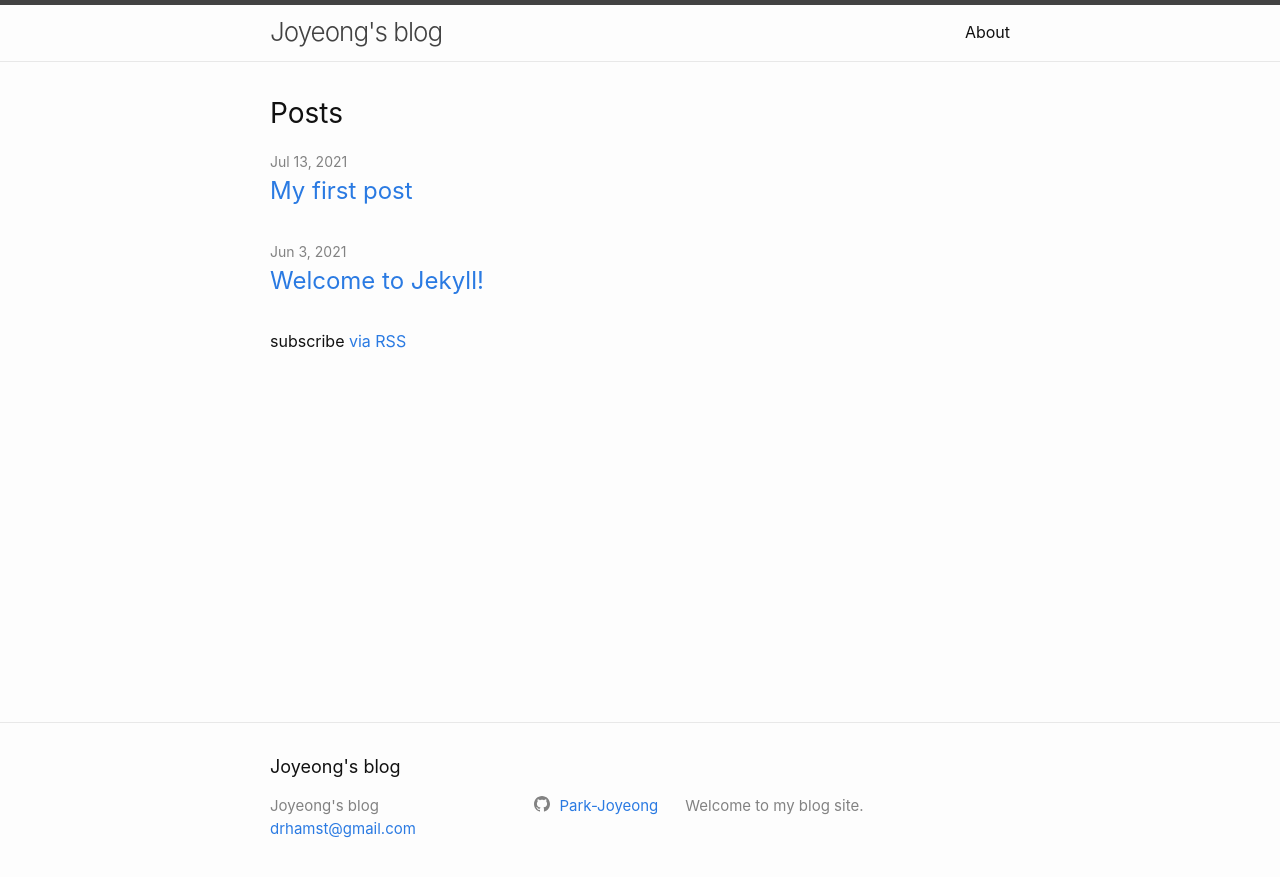
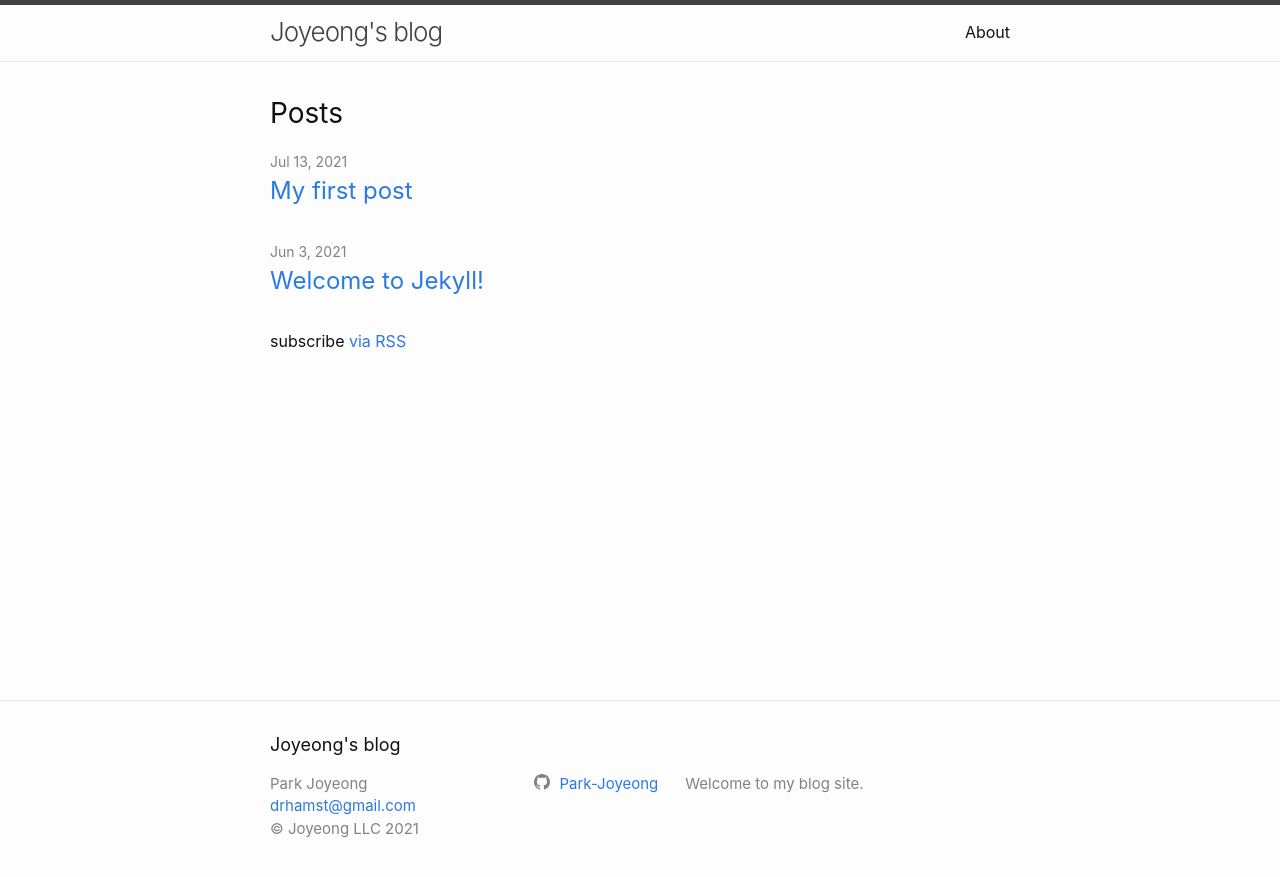
Before and after one commit to Park-Joyeong/Park-Joyeong, a Jekyll site: the page built from index.markdown, in a window 1280 px wide. Shown: the top 877 px of the page. Built offline with Jekyll 4.4.1, drawn with Linux system fonts in a browser that asks for light colours.

Commit message:
Completed all branding activities

```diff
--- a/_config.yml
+++ b/_config.yml
@@ -27,6 +27,19 @@
 # twitter_username: jekyllrb
 github_username:  Park-Joyeong
 
+# Fields minima uses, but are not defaulted with the jekyll new command.
+# Author is the default for posts, the Atom feed, and is used in the footer.
+author: Park Joyeong
+
+# new fields not defaulted by jekyll-new with the minima theme
+# Add a copyright. A copyright symbol and year will be added automatically
+# copyright: Company Name, Inc.
+copyright: "Joyeong LLC"
+# title-logo is a new field that, when used, displays a logo
+# instad of custom text. Ideally, images is 50px high and takes up
+# minimal horizontal space. Tested with a new root "images" folder e.g.:
+# title-logo: /images/title-logo.jpg
+
 # Build settings
 # Removed minima theme as it is now a regular theme.
 # theme: minima
--- a/_includes/footer.html
+++ b/_includes/footer.html
@@ -18,6 +18,9 @@
             {%- if site.email -%}
             <li><a class="u-email" href="mailto:{{ site.email }}">{{ site.email }}</a></li>
             {%- endif -%}
+            {%- if site.copyright -%}
+            <li>&copy; {{ site.copyright }} {{ 'now' | date: "%Y" }}</li>
+            {%- endif -%}
         </ul>
       </div>
 
--- a/_includes/header.html
+++ b/_includes/header.html
@@ -3,7 +3,18 @@
   <div class="wrapper">
     {%- assign default_paths = site.pages | map: "path" -%}
     {%- assign page_paths = site.header_pages | default: default_paths -%}
+    <!--
+    Original title display code from the minima theme.
     <a class="site-title" rel="author" href="{{ "/" | relative_url }}">{{ site.title | escape }}</a>
+    -->
+    <!-- Custom: add title or title-logo -->
+    <a class="site-title" rel="author" href="{{ "/" | relative_url }}">
+      {%- if site.title-logo -%}
+        <img src="{{ site.title-logo | relative_url }}" alt="{{ site.title | escape }}" height="50"></img>
+        {%- else -%}
+          {{ site.title | escape }}
+      {%- endif -%}
+    </a>
 
     {%- if page_paths -%}
       <nav class="site-nav">
```
Also changed, not shown: images/title-logo.jpg (added).
